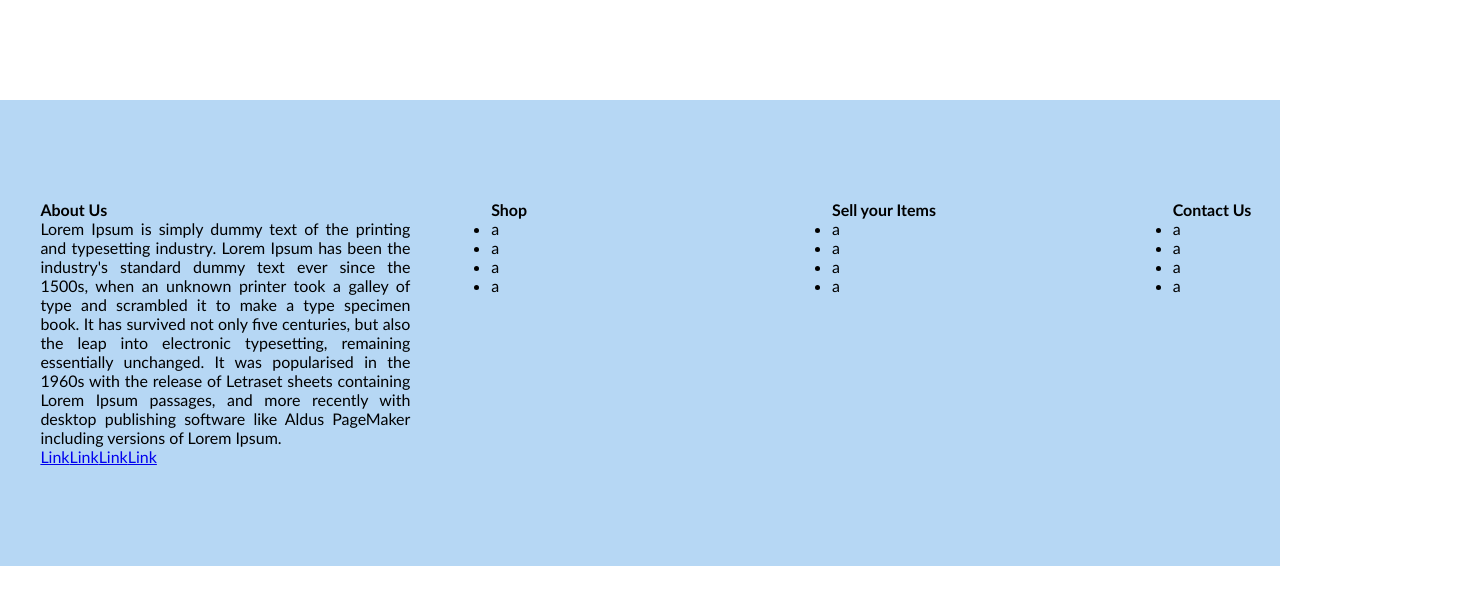
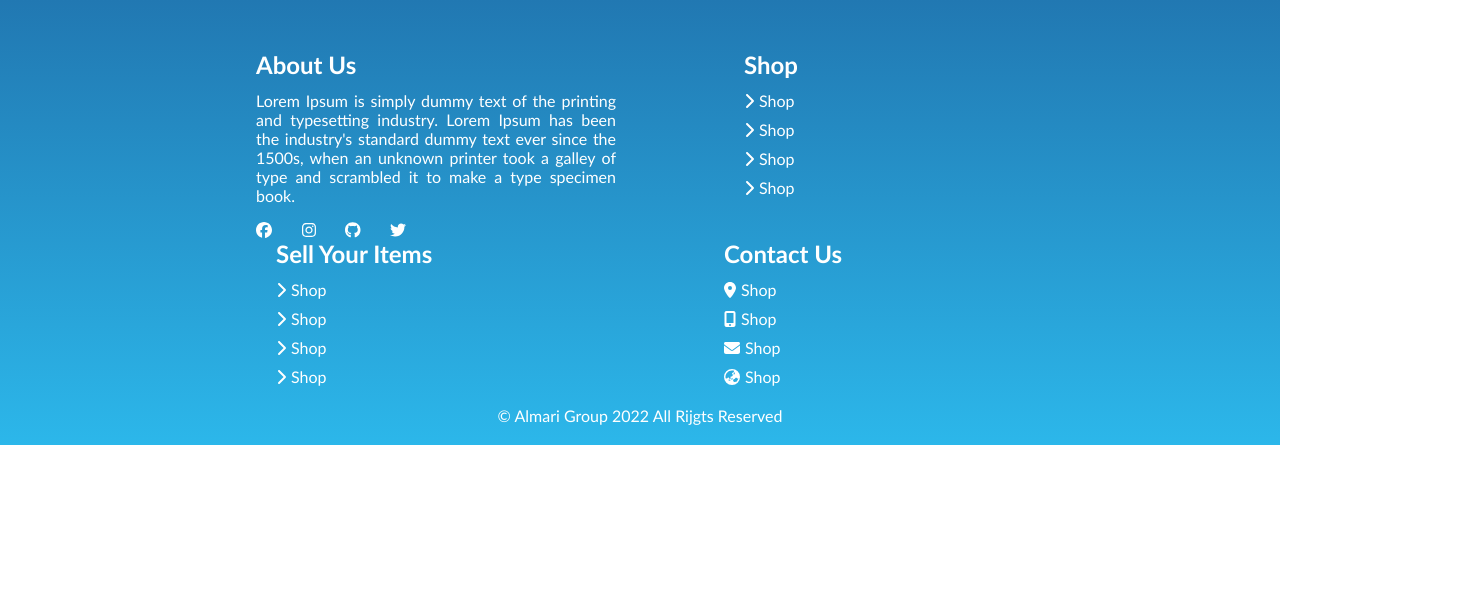
Before and after one commit to burr1to/almari, a React (Create React App) app: page /footer in a window 1280 px wide. Shown: the top 604 px of the page, 1473 px wide, since content can reach past the window. Built offline with nearby package versions, Linux system fonts and the light colour scheme.

Commit message:
doing it

```diff
--- a/package.json
+++ b/package.json
@@ -5,6 +5,10 @@
   "dependencies": {
     "@emotion/react": "^11.10.0",
     "@emotion/styled": "^11.10.0",
+    "@fortawesome/fontawesome-svg-core": "^6.2.0",
+    "@fortawesome/free-brands-svg-icons": "^6.2.0",
+    "@fortawesome/free-solid-svg-icons": "^6.2.0",
+    "@fortawesome/react-fontawesome": "^0.2.0",
     "@material/menu": "^14.0.0",
     "@mui/icons-material": "^5.8.4",
     "@mui/material": "^5.10.1",
--- a/src/components/global/Footer.jsx
+++ b/src/components/global/Footer.jsx
@@ -1,63 +1,124 @@
 import React from "react";
 import "./../statics/footer.css";
 import { Grid } from "@mui/material";
+import { FontAwesomeIcon } from "@fortawesome/react-fontawesome";
+import {
+  faB,
+  faChevronRight,
+  faEnvelope,
+  faFaceAngry,
+  faGlobeAsia,
+  faLocationDot,
+  faMobileAlt,
+} from "@fortawesome/free-solid-svg-icons";
+import {
+  faFacebook,
+  faGithub,
+  faInstagram,
+  faTwitter,
+} from "@fortawesome/free-brands-svg-icons";
 
 function Footer() {
   return (
+    <div className='footer-area'>
       <footer className='footer'>
         <div className='main'>
           <div className='footer-con'>
             <div className='footer-grid'>
               <h4>About Us</h4>
+
               <p>
                 Lorem Ipsum is simply dummy text of the printing and typesetting
-              industry. Lorem Ipsum has been the industry's standard dummy text
-              ever since the 1500s, when an unknown printer took a galley of
-              type and scrambled it to make a type specimen book. It has
-              survived not only five centuries, but also the leap into
-              electronic typesetting, remaining essentially unchanged. It was
-              popularised in the 1960s with the release of Letraset sheets
-              containing Lorem Ipsum passages, and more recently with desktop
-              publishing software like Aldus PageMaker including versions of
-              Lorem Ipsum.
+                industry. Lorem Ipsum has been the industry's standard dummy
+                text ever since the 1500s, when an unknown printer took a galley
+                of type and scrambled it to make a type specimen book.
               </p>
               <div className='footer-social'>
-              <a href='#'>Link</a>
-              <a href='#'>Link</a>
-              <a href='#'>Link</a>
-              <a href='#'>Link</a>
+                <a href='#'>
+                  <FontAwesomeIcon icon={faFacebook} />
+                </a>
+                <a href='#'>
+                  <FontAwesomeIcon icon={faInstagram} />
+                </a>
+                <a href='#'>
+                  <FontAwesomeIcon icon={faGithub} />
+                </a>
+                <a href='#'>
+                  <FontAwesomeIcon icon={faTwitter} />
+                </a>
               </div>
             </div>
             <div className='footer-grid'>
               <h4>Shop</h4>
+
               <ul>
-              <li>a</li>
-              <li>a</li>
-              <li>a</li>
-              <li>a</li>
+                <li>
+                  <FontAwesomeIcon icon={faChevronRight} />
+                  <a href='#'>Shop</a>
+                </li>
+                <li>
+                  <FontAwesomeIcon icon={faChevronRight} />
+                  <a href='#'>Shop</a>
+                </li>
+                <li>
+                  <FontAwesomeIcon icon={faChevronRight} />
+                  <a href='#'>Shop</a>
+                </li>
+                <li>
+                  <FontAwesomeIcon icon={faChevronRight} />
+                  <a href='#'>Shop</a>
+                </li>
               </ul>
             </div>
             <div className='footer-grid'>
-            <h4>Sell your Items</h4>
+              <h4>Sell Your Items</h4>
               <ul>
-              <li>a</li>
-              <li>a</li>
-              <li>a</li>
-              <li>a</li>
+                <li>
+                  <FontAwesomeIcon icon={faChevronRight} />
+                  <a href='#'>Shop</a>
+                </li>
+                <li>
+                  <FontAwesomeIcon icon={faChevronRight} />
+                  <a href='#'>Shop</a>
+                </li>
+                <li>
+                  <FontAwesomeIcon icon={faChevronRight} />
+                  <a href='#'>Shop</a>
+                </li>
+                <li>
+                  <FontAwesomeIcon icon={faChevronRight} />
+                  <a href='#'>Shop</a>
+                </li>
               </ul>
             </div>
             <div className='footer-grid'>
               <h4>Contact Us</h4>
               <ul>
-              <li>a</li>
-              <li>a</li>
-              <li>a</li>
-              <li>a</li>
+                <li>
+                  <FontAwesomeIcon icon={faLocationDot} />
+                  <a href='#'>Shop</a>
+                </li>
+                <li>
+                  <FontAwesomeIcon icon={faMobileAlt} />
+                  <a href='#'>Shop</a>
+                </li>
+                <li>
+                  <FontAwesomeIcon icon={faEnvelope} />
+                  <a href='#'>Shop</a>
+                </li>
+                <li>
+                  <FontAwesomeIcon icon={faGlobeAsia} />
+                  <a href='#'>Shop</a>
+                </li>
               </ul>
             </div>
           </div>
+          <div className='copy'>
+            <p>&copy; Almari Group 2022 All Rijgts Reserved</p>
+          </div>
         </div>
       </footer>
+    </div>
   );
 }
 
--- a/src/components/global/Layout.jsx
+++ b/src/components/global/Layout.jsx
@@ -7,7 +7,7 @@ import "./../statics/footer.css";
 
 const DashboardLayout = ({ children, navbar = <NavBar /> }) => {
   return (
-    <Grid container direction='column'>
+    <Grid className='Layout-Container' container direction='column'>
       <Grid item className='Layout-Navbar'>
         {navbar}
       </Grid>
--- a/src/components/statics/footer.css
+++ b/src/components/statics/footer.css
@@ -1,11 +1,31 @@
 .footer {
-  margin-top: 100px;
-  padding: 100px 0;
-  background-color: rgb(182, 215, 244);
+  color: white;
+  padding: 50px 0 20px 0;
+  position: relative;
+  bottom: 0;
+  width: 100%;
+
+  background: rgb(33, 120, 178);
+  background: -moz-linear-gradient(
+    top,
+    rgba(33, 120, 178, 1) 0%,
+    rgba(44, 183, 234, 1) 100%
+  );
+  background: -webkit-linear-gradient(
+    top,
+    rgba(33, 120, 178, 1) 0%,
+    rgba(44, 183, 234, 1) 100%
+  );
+  background: linear-gradient(
+    to bottom,
+    rgba(33, 120, 178, 1) 0%,
+    rgba(44, 183, 234, 1) 100%
+  );
+  filter: progid:DXImageTransform.Microsoft.gradient( startColorstr='#2178b2', endColorstr='#2cb7ea',GradientType=0 ); /* IE6-9 */
 }
 
 .main {
-  width: 1473px;
+  width: 70%;
   margin: 0 auto;
 }
 
@@ -16,9 +36,52 @@
 }
 
 .footer-grid {
-  width: 260px;
+  width: 280px;
 }
 .footer-grid:nth-child(1) {
-  width: 370px;
+  width: 360px;
   text-align: justify;
 }
+
+.footer-grid > h4 {
+  text-transform: capitalize;
+  font-size: 24px;
+  margin-bottom: 12px;
+}
+.footer-grid > ul {
+  list-style: none;
+}
+.footer-grid > ul > li {
+  margin-bottom: 10px;
+  position: relative;
+}
+.footer-grid > ul > li > a {
+  text-transform: capitalize;
+  text-decoration: none;
+  color: white;
+  margin-left: 5px;
+}
+
+.footer-social {
+  position: relative;
+  margin-top: 15px;
+  display: flex;
+  flex-flow: row nowrap;
+  width: 150px;
+  justify-content: space-between;
+  align-items: center;
+}
+
+.footer-social > a {
+  color: rgb(255, 255, 255);
+
+  text-align: center;
+  border-radius: 50%;
+}
+.footer-social > li {
+}
+
+.copy {
+  text-align: center;
+  margin-top: 10px;
+}
```
Also changed, not shown: src/components/statics/layout.css (added), 1 other file (tests, documents, lock files or other folders). Lines whose indentation alone changed are shown as unchanged.
